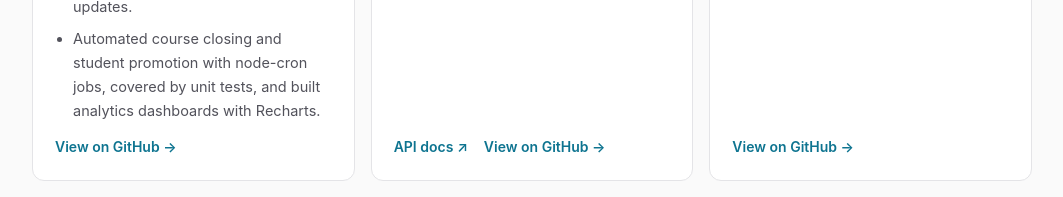
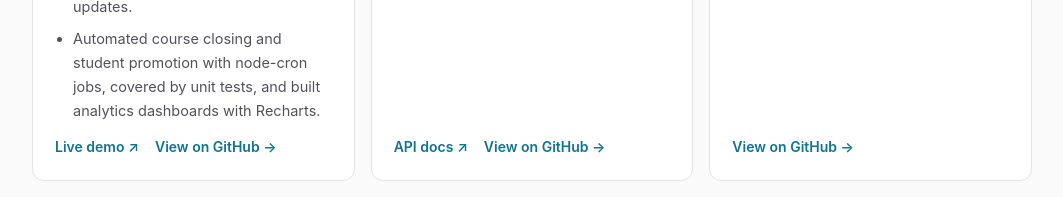
Before and after one commit to hasan123dayoub-del/portfolio, a React (Vite) app: page / in a window 1280 px wide. Shown: the part 3020-3217 px from the top of the page, without its empty margins (108-1171 px from the left). Built offline with nearby package versions, Linux system fonts and the light colour scheme.

Commit message:
Add Institute Management System live demo link

```diff
--- a/cv/cv.html
+++ b/cv/cv.html
@@ -62,7 +62,7 @@
     <h2>Selected Projects</h2>
     <div class="item">
       <div class="row"><h3><b>Institute Management System | Full-Stack Platform</b> (Team of 3)</h3><span class="date">Oct 2026</span></div>
-      <div class="tech">Node.js, Express 5, MongoDB, React 19, Tailwind CSS | github.com/hasan123dayoub-del/Institute-Management-System</div>
+      <div class="tech">Node.js, Express 5, MongoDB, React 19, Tailwind CSS | github.com/hasan123dayoub-del/Institute-Management-System | Live: institute-dashboard-gnsa.onrender.com</div>
       <ul><li>Developed an academy platform for 4 roles (admin, secretary, teacher, student) with JWT authentication, Zod validation and MongoDB transactions for multi-document updates.</li><li>Automated course closing and student promotion with node-cron jobs, covered by unit tests, and built analytics dashboards with Recharts.</li></ul>
     </div>
     <div class="item">
--- a/src/data.ts
+++ b/src/data.ts
@@ -99,6 +99,7 @@ export const projects: Project[] = [
     ],
     repo: 'https://github.com/hasan123dayoub-del/Institute-Management-System',
     image: 'projects/institute-admin.jpg',
+    live: 'https://institute-dashboard-gnsa.onrender.com',
   },
   {
     name: 'Alumni Network',
```
Also changed, not shown: 1 other file (tests, documents, lock files or other folders).
